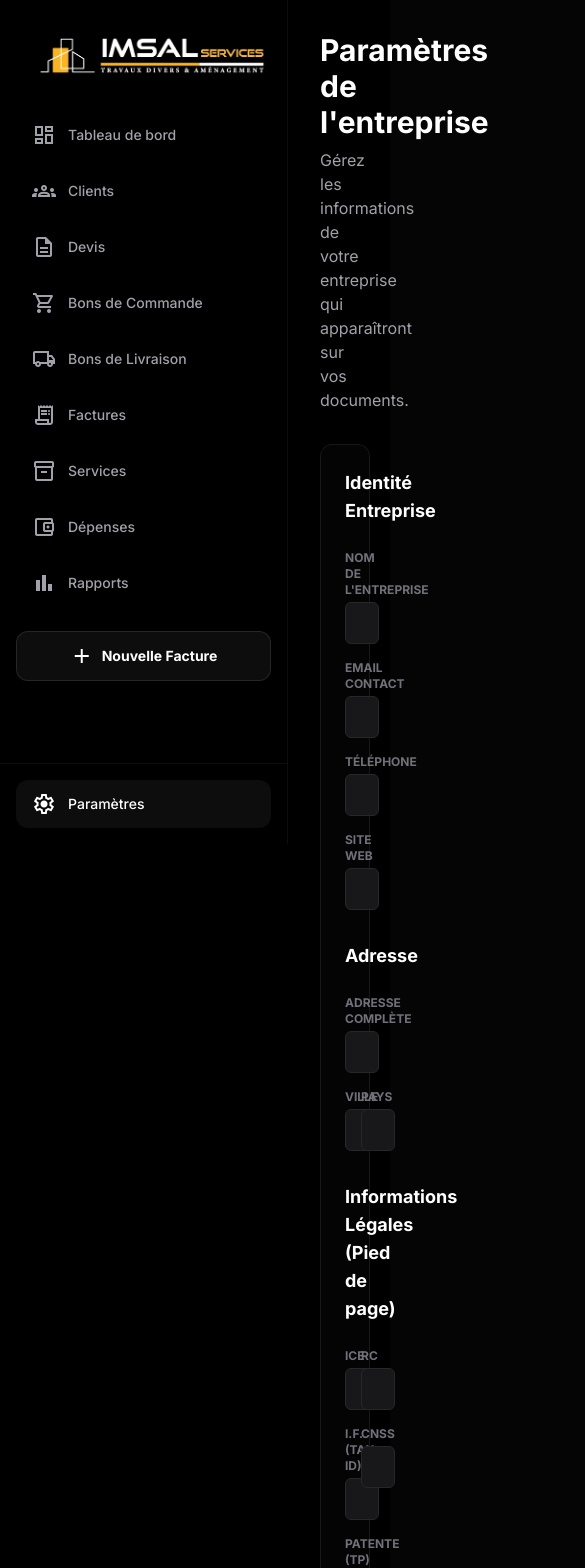
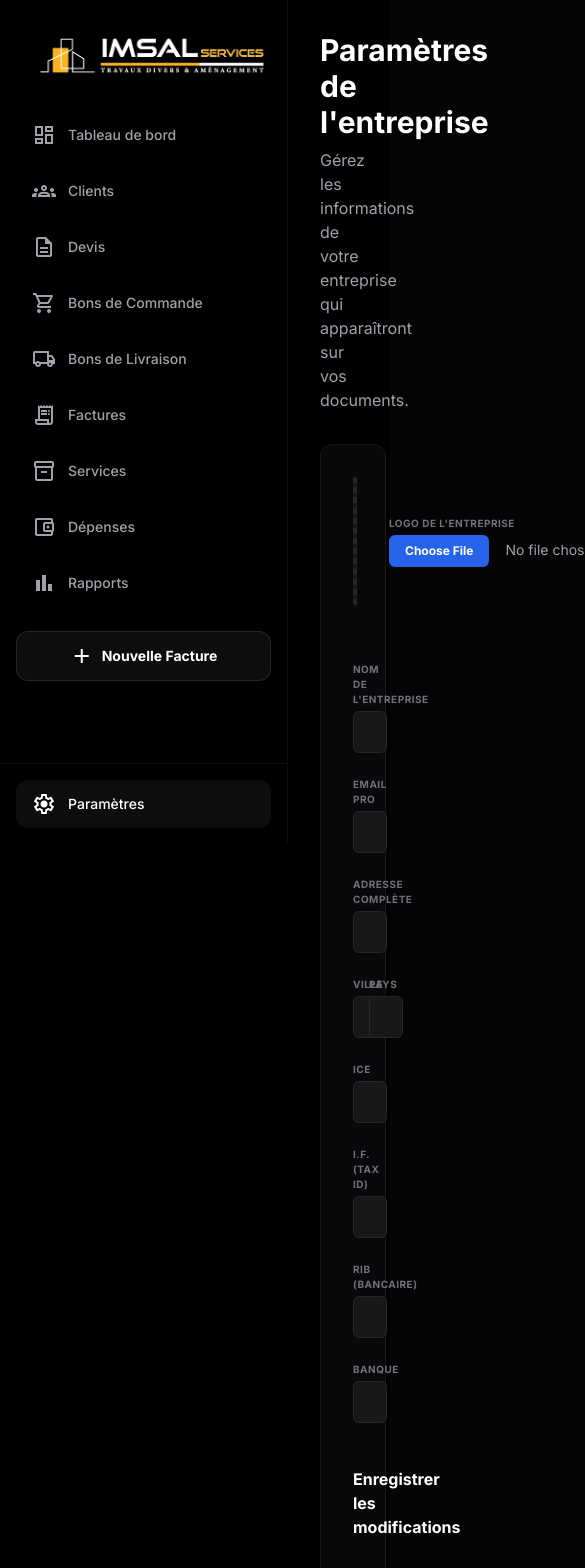
Before and after one commit to Baguza666/client-final-delivery, a Next.js app: page /settings in a window 390 px wide. Shown: the top 1568 px of the page, 585 px wide, since content can reach past the window. Built offline with nearby package versions, Linux system fonts and the light colour scheme; no server answers; the database is empty; a web font is replaced by a local one.

Commit message:
Fix workspace constraint error and add logo upload

```diff
--- a/src/app/actions/workspace.ts
+++ b/src/app/actions/workspace.ts
@@ -12,29 +12,12 @@ export async function updateWorkspace(formData: FormData) {
         { cookies: { get: (name) => cookieStore.get(name)?.value } }
     )
 
-    // 1. Get current workspace
-    let { data: workspace, error: fetchError } = await supabase.from('workspaces').select('id').single()
+    // 1. Prepare data from form
+    const name = formData.get('name') as string
+    const logoFile = formData.get('logo') as File
 
-    // If it doesn't exist, try to create one
-    if (!workspace) {
-        console.log("No workspace found, creating one...")
-        const { data: newWs, error: createError } = await supabase.from('workspaces').insert({}).select().single()
-
-        if (createError) {
-            console.error("Create Error:", createError)
-            return { error: "Erreur création: " + createError.message }
-        }
-        workspace = newWs
-    }
-
-    // SAFETY CHECK: If it's still null, we stop.
-    if (!workspace) {
-        return { error: "Impossible de trouver l'espace de travail." }
-    }
-
-    // 2. Prepare data
-    const updates = {
-        name: formData.get('name') as string,
+    const updates: any = {
+        name: name,
         address: formData.get('address') as string,
         city: formData.get('city') as string,
         country: formData.get('country') as string,
@@ -51,15 +34,33 @@ export async function updateWorkspace(formData: FormData) {
         updated_at: new Date().toISOString(),
     }
 
-    // 3. Update with the ID we found
-    const { error: updateError } = await supabase
-        .from('workspaces')
-        .update(updates)
-        .eq('id', workspace.id)
+    // 2. Handle Logo Upload if a new file is provided
+    if (logoFile && logoFile.size > 0) {
+        const fileExt = logoFile.name.split('.').pop()
+        const fileName = `logo-${Math.random()}.${fileExt}`
+        const { data: uploadData, error: uploadError } = await supabase.storage
+            .from('logos')
+            .upload(fileName, logoFile)
 
-    if (updateError) {
-        console.error("Update Error:", updateError)
-        return { error: "Erreur update: " + updateError.message }
+        if (!uploadError) {
+            const { data: { publicUrl } } = supabase.storage
+                .from('logos')
+                .getPublicUrl(fileName)
+            updates.logo_url = publicUrl
+        }
+    }
+
+    // 3. Find if workspace exists
+    const { data: existingWs } = await supabase.from('workspaces').select('id').single()
+
+    if (existingWs) {
+        // UPDATE existing
+        const { error } = await supabase.from('workspaces').update(updates).eq('id', existingWs.id)
+        if (error) return { error: "Update failed: " + error.message }
+    } else {
+        // INSERT new (Fixes the NOT NULL "name" error)
+        const { error } = await supabase.from('workspaces').insert([updates])
+        if (error) return { error: "Insert failed: " + error.message }
     }
 
     revalidatePath('/settings')
--- a/src/components/settings/SettingsForm.tsx
+++ b/src/components/settings/SettingsForm.tsx
@@ -3,89 +3,68 @@
 import React, { useState } from 'react'
 import { updateWorkspace } from '@/app/actions/workspace'
 import { useRouter } from 'next/navigation'
+import Image from 'next/image'
 
 export default function SettingsForm({ workspace }: { workspace: any }) {
     const router = useRouter()
     const [loading, setLoading] = useState(false)
+    const [preview, setPreview] = useState(workspace?.logo_url || '')
 
-    // Standard input style to keep code clean
-    const inputClass = "w-full bg-zinc-900 border border-zinc-800 rounded-md px-4 py-2 text-white focus:outline-none focus:ring-2 focus:ring-blue-600 focus:border-transparent transition-all"
-    const labelClass = "block text-xs font-bold uppercase text-zinc-500 mb-1"
+    const inputClass = "w-full bg-zinc-900 border border-zinc-800 rounded-md px-4 py-2 text-white focus:ring-2 focus:ring-blue-600 outline-none"
+    const labelClass = "block text-[10px] font-bold uppercase text-zinc-500 mb-1 tracking-wider"
+
+    const handleLogoChange = (e: React.ChangeEvent<HTMLInputElement>) => {
+        const file = e.target.files?.[0]
+        if (file) setPreview(URL.createObjectURL(file))
+    }
 
     async function handleSubmit(event: React.FormEvent<HTMLFormElement>) {
         event.preventDefault()
         setLoading(true)
-
-        const formData = new FormData(event.currentTarget)
-        const result = await updateWorkspace(formData)
-
+        const result = await updateWorkspace(new FormData(event.currentTarget))
         if (result?.success) {
             router.refresh()
-            alert("✅ Paramètres enregistrés avec succès !")
+            alert("✅ Paramètres enregistrés !")
         } else {
-            // This will now tell us the REAL error
-            alert("❌ Erreur: " + (result?.error || "Inconnue"))
+            alert("❌ " + result?.error)
         }
         setLoading(false)
     }
 
     return (
-        <form onSubmit={handleSubmit} className="space-y-8 bg-zinc-950/50 p-6 rounded-xl border border-zinc-900">
-
-            {/* 1. Identity */}
-            <div>
-                <h3 className="text-lg font-bold text-white mb-4 border-b border-zinc-800 pb-2">Identité Entreprise</h3>
-                <div className="grid grid-cols-1 md:grid-cols-2 gap-4">
-                    <div><label className={labelClass}>Nom de l'entreprise</label><input name="name" defaultValue={workspace?.name} className={inputClass} placeholder="IMSAL SERVICES" /></div>
-                    <div><label className={labelClass}>Email Contact</label><input name="email" defaultValue={workspace?.email} className={inputClass} /></div>
-                    <div><label className={labelClass}>Téléphone</label><input name="phone" defaultValue={workspace?.phone} className={inputClass} /></div>
-                    <div><label className={labelClass}>Site Web</label><input name="website" defaultValue={workspace?.website} className={inputClass} placeholder="imsalservices.ma" /></div>
+        <form onSubmit={handleSubmit} className="space-y-8 bg-zinc-950 p-8 rounded-xl border border-zinc-900 max-w-5xl">
+            {/* Logo Section */}
+            <div className="flex items-center gap-8 pb-6 border-b border-zinc-900">
+                <div className="relative w-32 h-32 bg-zinc-900 rounded-lg border-2 border-dashed border-zinc-800 flex items-center justify-center overflow-hidden">
+                    {preview ? (
+                        <Image src={preview} alt="Logo preview" fill className="object-contain" unoptimized />
+                    ) : (
+                        <span className="text-zinc-600 text-xs text-center p-2">Aucun Logo</span>
+                    )}
+                </div>
+                <div className="flex-1">
+                    <label className={labelClass}>Logo de l'entreprise</label>
+                    <input type="file" name="logo" accept="image/*" onChange={handleLogoChange} className="text-sm text-zinc-400 file:mr-4 file:py-2 file:px-4 file:rounded-md file:border-0 file:text-xs file:font-bold file:bg-blue-600 file:text-white hover:file:bg-blue-500 cursor-pointer" />
                 </div>
             </div>
 
-            {/* 2. Address */}
-            <div>
-                <h3 className="text-lg font-bold text-white mb-4 border-b border-zinc-800 pb-2">Adresse</h3>
-                <div className="space-y-4">
-                    <div><label className={labelClass}>Adresse complète</label><input name="address" defaultValue={workspace?.address} className={inputClass} /></div>
-                    <div className="grid grid-cols-2 gap-4">
-                        <div><label className={labelClass}>Ville</label><input name="city" defaultValue={workspace?.city} className={inputClass} /></div>
-                        <div><label className={labelClass}>Pays</label><input name="country" defaultValue={workspace?.country} className={inputClass} /></div>
-                    </div>
+            <div className="grid grid-cols-1 md:grid-cols-2 gap-6">
+                <div><label className={labelClass}>Nom de l'entreprise</label><input name="name" defaultValue={workspace?.name} required className={inputClass} /></div>
+                <div><label className={labelClass}>Email Pro</label><input name="email" defaultValue={workspace?.email} className={inputClass} /></div>
+                <div><label className={labelClass}>Adresse Complète</label><input name="address" defaultValue={workspace?.address} className={inputClass} /></div>
+                <div className="grid grid-cols-2 gap-4">
+                    <div><label className={labelClass}>Ville</label><input name="city" defaultValue={workspace?.city} className={inputClass} /></div>
+                    <div><label className={labelClass}>Pays</label><input name="country" defaultValue={workspace?.country} className={inputClass} /></div>
                 </div>
+                <div><label className={labelClass}>ICE</label><input name="ice" defaultValue={workspace?.ice} className={inputClass} /></div>
+                <div><label className={labelClass}>I.F. (Tax ID)</label><input name="tax_id" defaultValue={workspace?.tax_id} className={inputClass} /></div>
+                <div><label className={labelClass}>RIB (Bancaire)</label><input name="rib" defaultValue={workspace?.rib} className={inputClass} /></div>
+                <div><label className={labelClass}>Banque</label><input name="bank_name" defaultValue={workspace?.bank_name} className={inputClass} /></div>
             </div>
 
-            {/* 3. Legal Info (ICE, RC, etc.) */}
-            <div>
-                <h3 className="text-lg font-bold text-white mb-4 border-b border-zinc-800 pb-2">Informations Légales (Pied de page)</h3>
-                <div className="grid grid-cols-2 md:grid-cols-3 gap-4">
-                    <div><label className={labelClass}>ICE</label><input name="ice" defaultValue={workspace?.ice} className={inputClass} /></div>
-                    <div><label className={labelClass}>RC</label><input name="rc" defaultValue={workspace?.rc} className={inputClass} /></div>
-                    <div><label className={labelClass}>I.F. (Tax ID)</label><input name="tax_id" defaultValue={workspace?.tax_id} className={inputClass} /></div>
-                    <div><label className={labelClass}>CNSS</label><input name="cnss" defaultValue={workspace?.cnss} className={inputClass} /></div>
-                    <div><label className={labelClass}>Patente (TP)</label><input name="tp" defaultValue={workspace?.tp} className={inputClass} /></div>
-                </div>
-            </div>
-
-            {/* 4. Bank Info */}
-            <div>
-                <h3 className="text-lg font-bold text-white mb-4 border-b border-zinc-800 pb-2">Coordonnées Bancaires</h3>
-                <div className="grid grid-cols-1 gap-4">
-                    <div><label className={labelClass}>Nom de la Banque</label><input name="bank_name" defaultValue={workspace?.bank_name} className={inputClass} placeholder="BANK OF AFRICA" /></div>
-                    <div><label className={labelClass}>RIB (24 chiffres)</label><input name="rib" defaultValue={workspace?.rib} className={inputClass} placeholder="011................" /></div>
-                </div>
-            </div>
-
-            {/* Save Button */}
-            <div className="pt-4 flex justify-end">
-                <button
-                    type="submit"
-                    disabled={loading}
-                    className="bg-blue-600 hover:bg-blue-500 text-white font-bold py-3 px-8 rounded-lg transition-all flex items-center gap-2 disabled:opacity-50"
-                >
-                    {loading ? 'Enregistrement...' : 'Enregistrer les modifications'}
-                </button>
-            </div>
+            <button type="submit" disabled={loading} className="w-full bg-blue-600 hover:bg-blue-500 text-white font-bold py-3 rounded-lg transition-all disabled:opacity-50">
+                {loading ? 'Enregistrement...' : 'Enregistrer les modifications'}
+            </button>
         </form>
     )
 }
```
